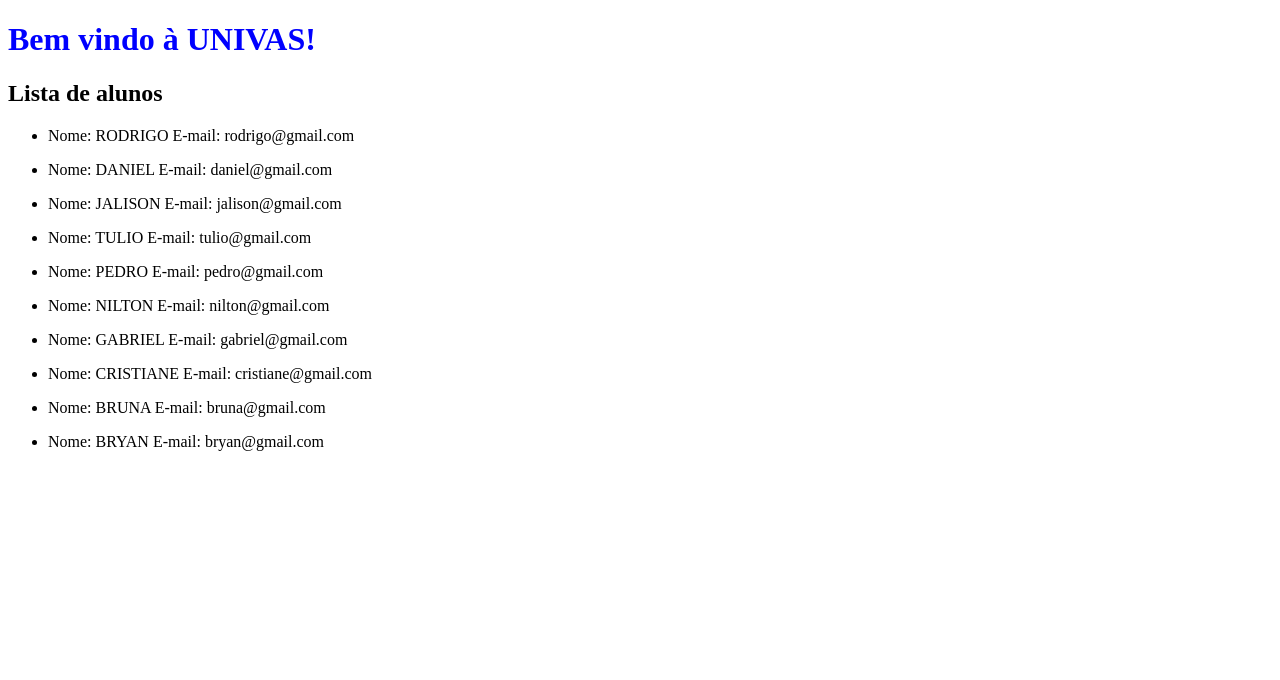
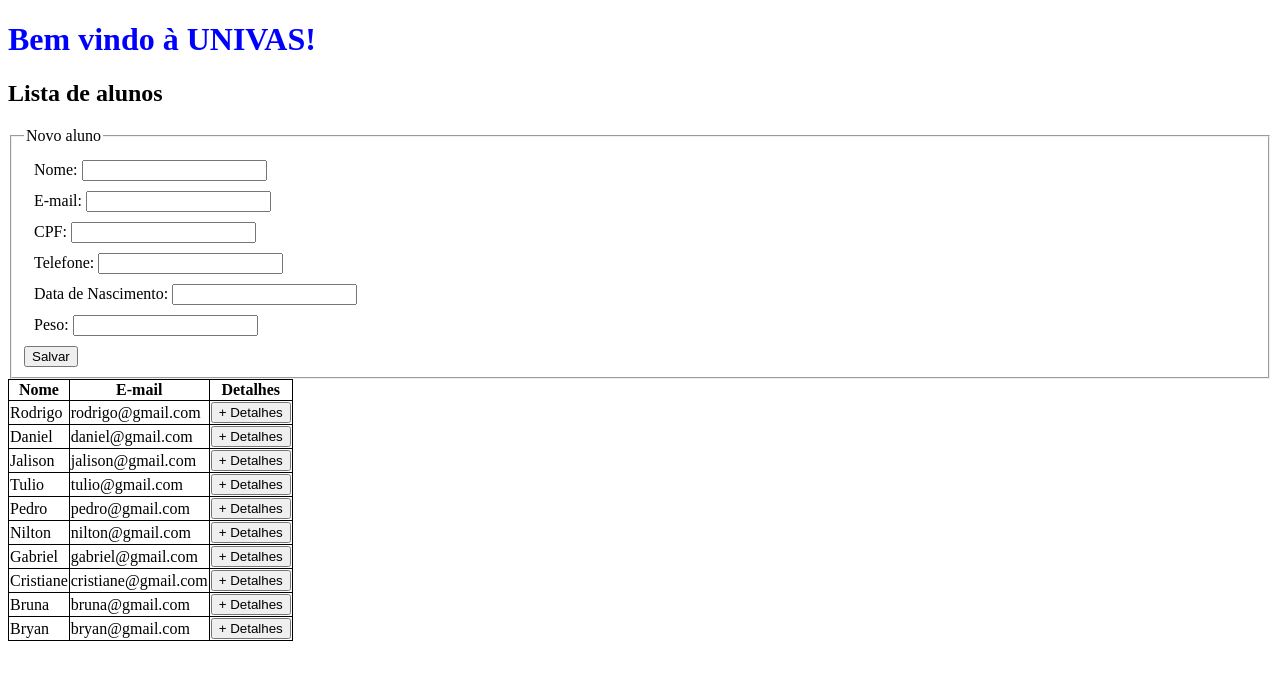
Before and after one commit to univas/2018-topicos_avancados, an Angular app in the folder MyFirstApp/: page / in a window 1280 px wide. Shown: the top 680 px of the page. Built offline with nearby package versions, Linux system fonts and the light colour scheme.

Commit message:
Create new aluno

```diff
--- a/MyFirstApp/src/app/app.component.css
+++ b/MyFirstApp/src/app/app.component.css
@@ -1,3 +1,24 @@
 h1 {
     color: blue;
 }
+
+table {
+    border-collapse: collapse;
+    padding: 10px;
+    float: left;
+}
+
+td, th {
+    border: 1px solid black;
+}
+
+div {
+    width: 250px;
+    border: 1px solid black;
+    float: right;
+}
+
+label {
+    display: block;
+    margin: 10px;
+}
--- a/MyFirstApp/src/app/app.component.html
+++ b/MyFirstApp/src/app/app.component.html
@@ -2,10 +2,31 @@
 
 <h2>Lista de alunos</h2>
 
-<ul *ngFor="let aluno of alunos">
-    <li (click)="setSelectedAluno(aluno)">Nome: {{ aluno.nome | uppercase }}
-        E-mail: {{ aluno.email | lowercase }} </li>
-</ul>
+<fieldset>
+    <legend>Novo aluno</legend>
+    <label for="nome">Nome: <input [(ngModel)]="newAluno.nome" type="text" id="nome"></label>
+    <label for="email">E-mail: <input [(ngModel)]="newAluno.email" type="email" id="email"></label>
+    <label for="cpf">CPF: <input [(ngModel)]="newAluno.cpf" type="text" id="cpf"></label>
+    <label for="telefone"> Telefone: <input [(ngModel)]="newAluno.telefone" type="text" id="telefone"></label>
+    <label for="nascimento">Data de Nascimento: <input [(ngModel)]="newAluno.dataNascimento" type="text" id="nascimento"></label>
+    <label for="peso">Peso: <input [(ngModel)]="newAluno.peso" type="number" id="peso"></label>
+    <input (click)="saveAluno()" type="button" value="Salvar">
+</fieldset>
+
+<table>
+    <tr>
+        <th>Nome</th>
+        <th>E-mail</th>
+        <th>Detalhes</th>
+    </tr>
+    <tr *ngFor="let aluno of alunos">
+        <td>{{ aluno.nome }}</td>
+        <td>{{ aluno.email }}</td>
+        <td>
+            <input type="button" value="+ Detalhes" (click)="setSelectedAluno(aluno)">
+        </td>
+    </tr>
+</table>
 
 <div *ngIf="currentAluno">
     <h3>Detalhes do aluno:</h3>
--- a/MyFirstApp/src/app/app.component.ts
+++ b/MyFirstApp/src/app/app.component.ts
@@ -1,4 +1,4 @@
-import { Component } from '@angular/core';
+import { Component, OnInit, Input } from '@angular/core';
 import { Aluno } from './aluno';
 import { ALUNOS_MOCK } from './alunos-mock';
 
@@ -14,12 +14,34 @@ export class AppComponent {
 
   currentAluno : Aluno;
 
+  newAluno : Aluno;
+
   constructor() {
+    this.newAluno = new Aluno();
   }
 
   setSelectedAluno(aluno: Aluno) {
     this.currentAluno = aluno;
   }
 
+  saveAluno() {
+    console.log(this.newAluno.nome);
+    console.log(this.newAluno.email);
+    console.log(this.newAluno.cpf);
+    console.log(this.newAluno.telefone);
+    console.log(this.newAluno.dataNascimento);
+    console.log(this.newAluno.peso);
+
+    let alunoToSave = new Aluno();
+    alunoToSave.nome = this.newAluno.nome;
+    alunoToSave.email = this.newAluno.email;
+    alunoToSave.cpf = this.newAluno.cpf;
+    alunoToSave.telefone = this.newAluno.telefone;
+    alunoToSave.dataNascimento = this.newAluno.dataNascimento;
+    alunoToSave.peso = this.newAluno.peso;
+
+    this.alunos.push(alunoToSave);
+  }
+
 
 }
--- a/MyFirstApp/src/app/app.module.ts
+++ b/MyFirstApp/src/app/app.module.ts
@@ -5,7 +5,7 @@ import { NgModule } from '@angular/core';
 import { AppComponent } from './app.component';
 import { CpfFilterPipe } from './cpf-filter.pipe';
 import { TelefoneFilterPipe } from './telefone-filter.pipe';
-
+import { FormsModule } from '@angular/forms';
 
 @NgModule({
   declarations: [
@@ -14,7 +14,8 @@ import { TelefoneFilterPipe } from './telefone-filter.pipe';
     TelefoneFilterPipe
   ],
   imports: [
-    BrowserModule
+    BrowserModule,
+    FormsModule
   ],
   providers: [],
   bootstrap: [AppComponent]
```
